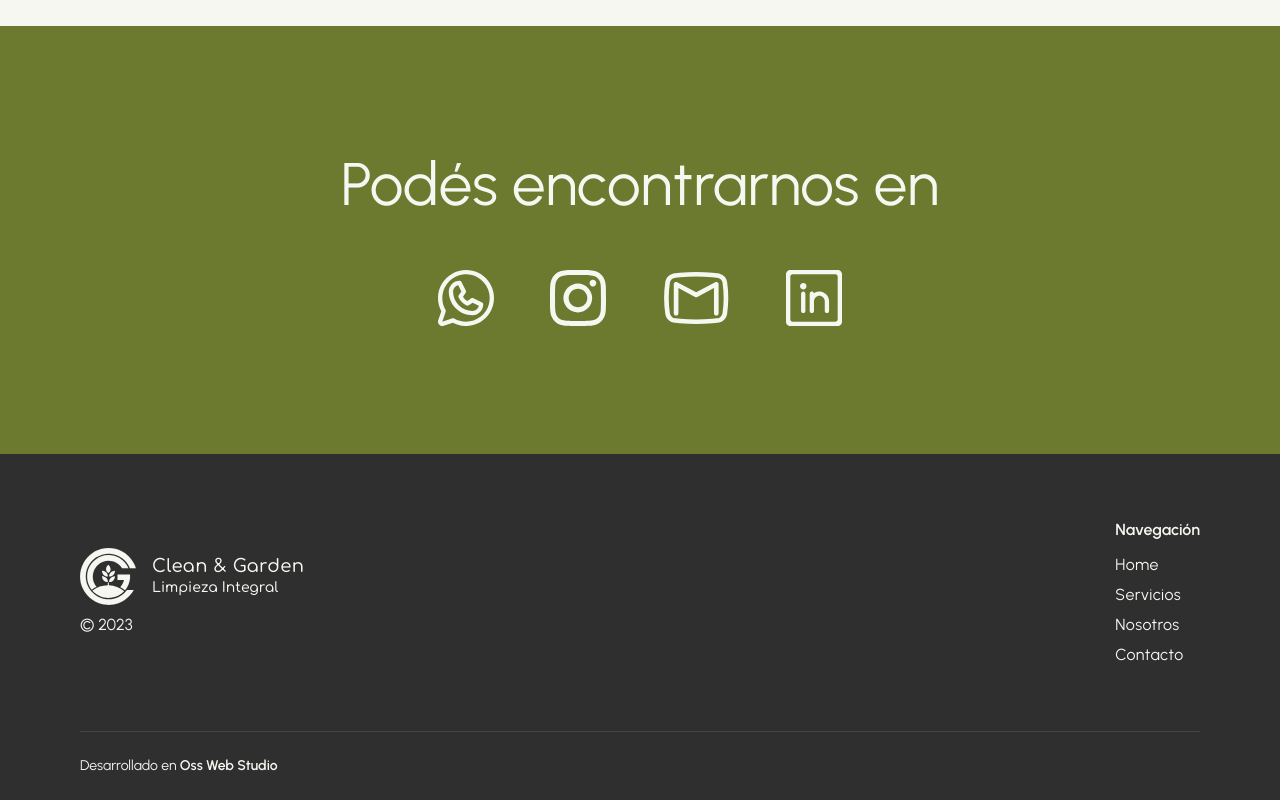
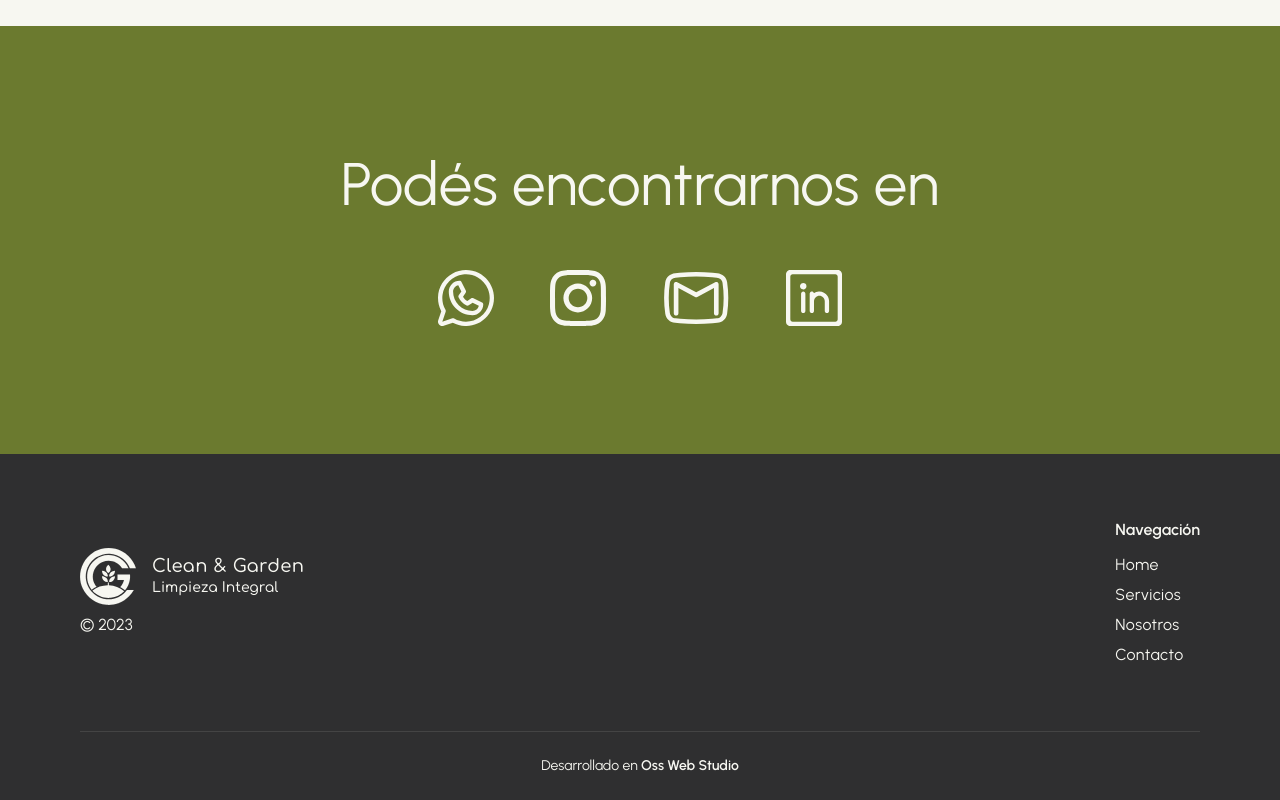
Before and after one commit to estebanPelutiero/clean-and-garden, a React (Vite) app: page / in a window 1280 px wide. Shown: the part 4728-5528 px from the top of the page. Built offline with nearby package versions, Linux system fonts and the light colour scheme.

Commit message:
quick fix in footer

```diff
--- a/src/components/Footer.jsx
+++ b/src/components/Footer.jsx
@@ -63,7 +63,7 @@ const Footer = () => {
           </div>
         </section>
       </section>
-      <div className="text-sm mx-auto px-4 md:px-8 lg:px-0 lg:max-w-[1120px] font-urbanist py-6 border-t border-t-white/10">
+      <div className="text-sm mx-auto px-4 md:px-8 lg:px-0 lg:max-w-[1120px] font-urbanist py-6 border-t border-t-white/10 text-center">
         Desarrollado en
         <a className="font-semibold hover:tracking-widest hover:text-green ease-in-out duration-200" target="_blank" rel="noopener noreferer" href="https://osswebstudio.tech/"> Oss Web Studio</a>
       </div>
```
